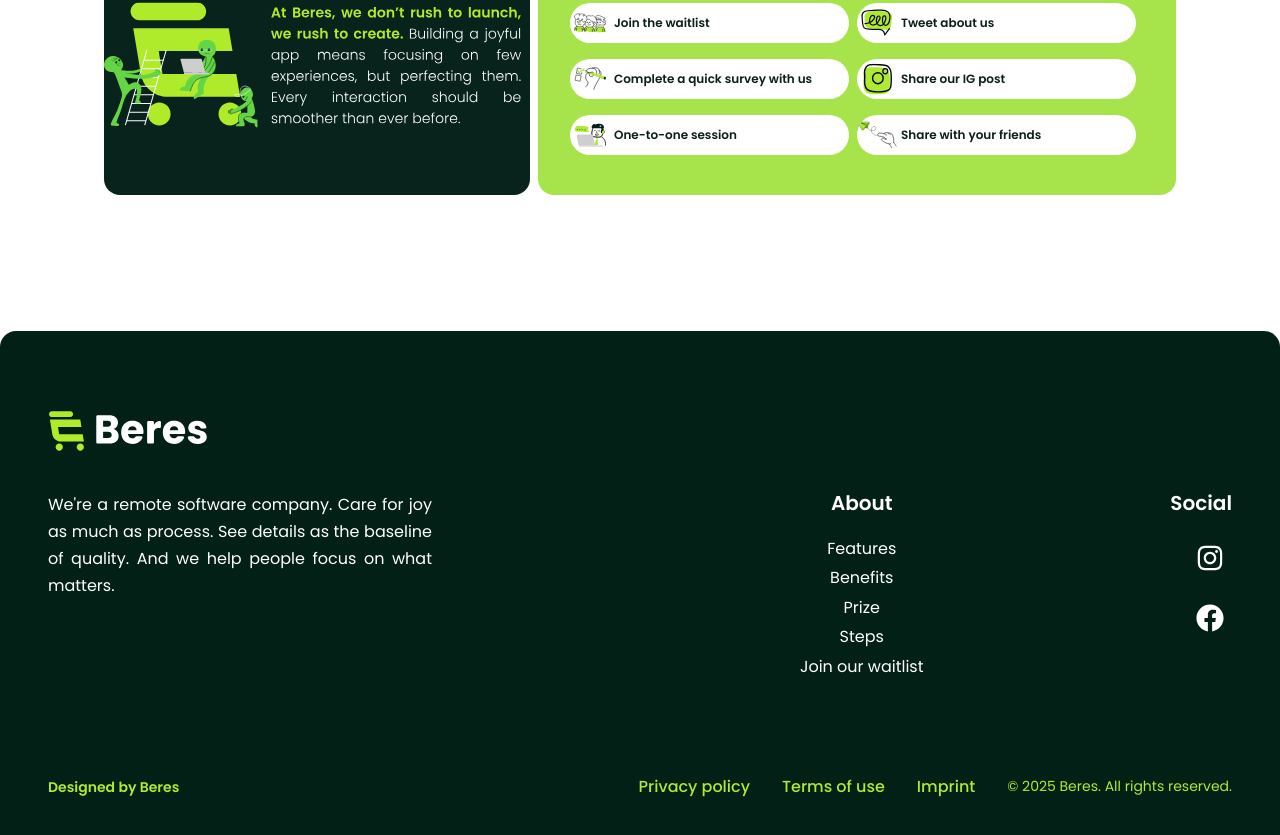
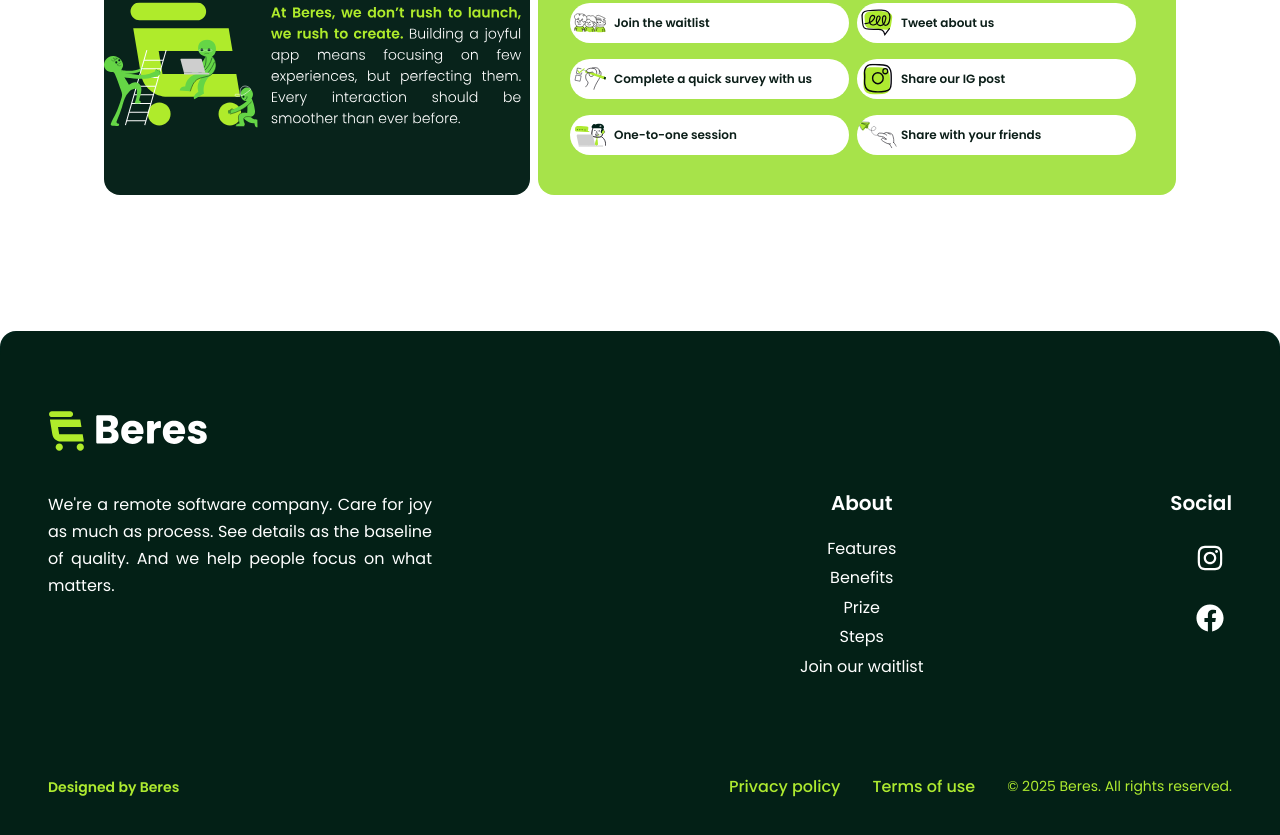
Before and after one commit to nazrinamir/BeresLandingPage, a React (Vite) app in the folder frontend/: page / in a window 1280 px wide. Shown: the part 3657-4492 px from the top of the page. Built offline with nearby package versions, Linux system fonts and the light colour scheme.

Commit message:
Remove Imprint button

```diff
--- a/frontend/src/footerSection.tsx
+++ b/frontend/src/footerSection.tsx
@@ -75,7 +75,6 @@ const FooterSection = () => {
           <div className="flex flex-wrap gap-8 mt-6 md:mt-0 text-gray-400">
             <button onClick={() => setShowPrivacy(true)} className="!text-[#AEEA30]">Privacy policy</button>
             <button onClick={() => setShowTerms(true)} className="!text-[#AEEA30]">Terms of use</button>
-            <button onClick={() => setShowImprint(true)} className="!text-[#AEEA30]">Imprint</button>
             <span className="!text-[#AEEA30]"> © 2025 Beres. All rights reserved.</span>
           </div>
         </div>
```
